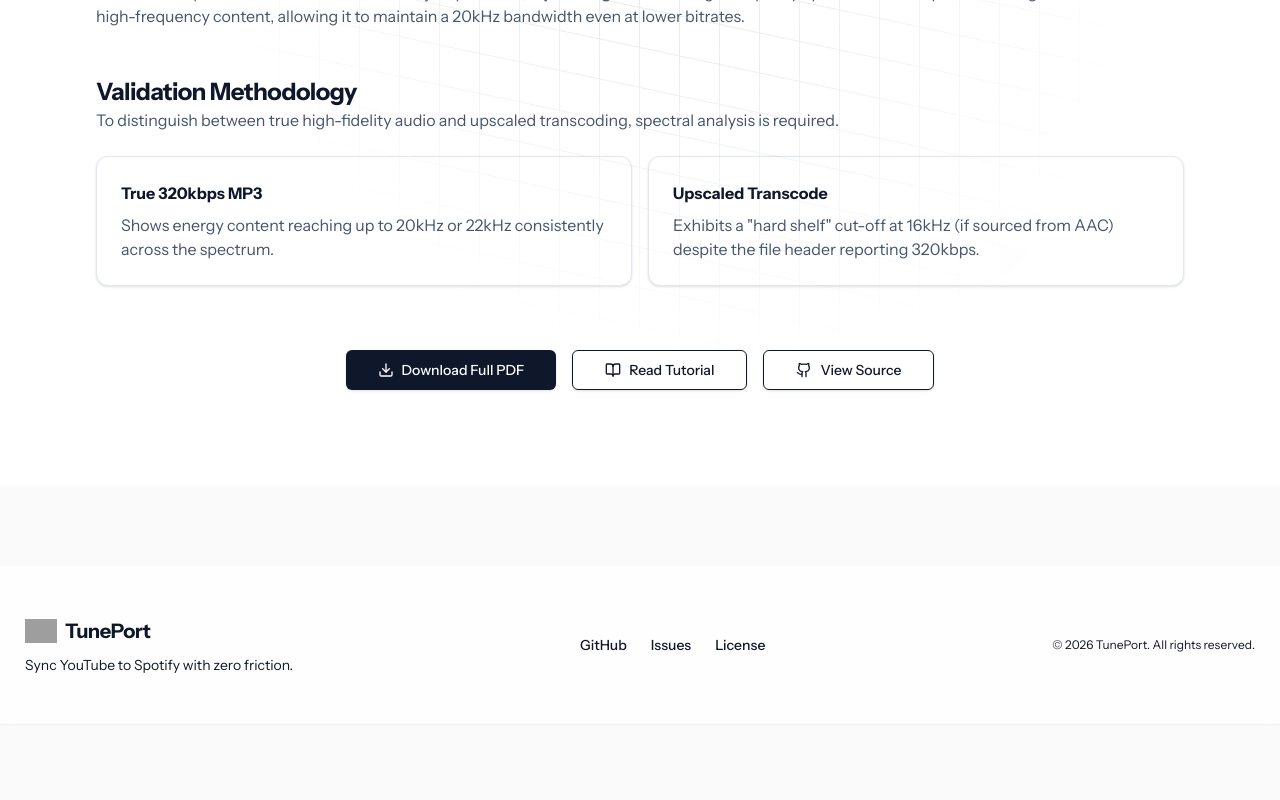
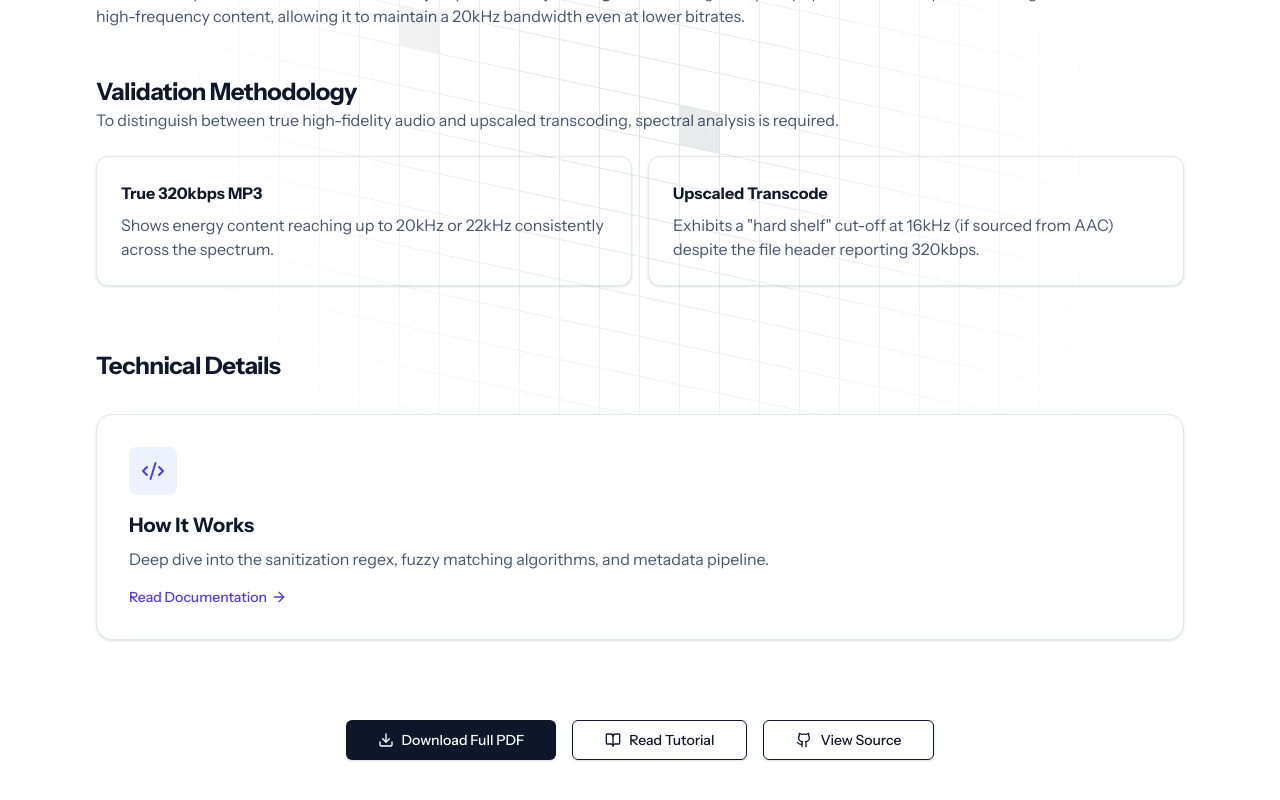
Before and after one commit to Microck/tuneport, a Next.js app in the folder website/: page /docs in a window 1280 px wide. Shown: the part 1574-2374 px from the top of the page. Before the commit the page ends 2298 px from the top, so only its background shows below. Built offline with nearby package versions, Linux system fonts and the light colour scheme; grey boxes are pictures that could not be loaded.

Commit message:
docs: link to technical details page

```diff
--- a/website/src/app/docs/page.tsx
+++ b/website/src/app/docs/page.tsx
@@ -1,6 +1,6 @@
 import { Metadata } from "next";
 import Link from "next/link";
-import { ArrowLeft, FileAudio, Music2, AlertTriangle, Download, Github, BookOpen } from "lucide-react";
+import { ArrowLeft, FileAudio, Music2, AlertTriangle, Download, Github, BookOpen, Code2, ArrowRight } from "lucide-react";
 import { Button } from "@/components/ui/button";
 import { AnimatedGridPattern } from "@/components/ui/animated-grid-pattern";
 import { TextAnimate } from "@/components/ui/text-animate";
@@ -236,6 +236,24 @@ export default function DocsPage() {
           </ul>
         </article>
 
+        <div className="mb-20">
+          <h2 className="mb-8 text-2xl font-bold tracking-tight text-slate-900" data-animate="text" data-animate-variant="slide-left">
+            <AnimatedShinyText className="text-slate-900">Technical Details</AnimatedShinyText>
+          </h2>
+          <div className="grid gap-6 md:grid-cols-1">
+             <Link href="/docs/how-it-works" className="group relative overflow-hidden rounded-2xl border border-slate-200 bg-white p-8 shadow-sm transition-all hover:shadow-md hover:border-slate-300">
+               <div className="mb-4 inline-flex rounded-lg bg-indigo-50 p-3 text-indigo-600 group-hover:bg-indigo-100 transition-colors">
+                 <Code2 className="h-6 w-6" />
+               </div>
+               <h3 className="mb-2 text-xl font-bold text-slate-900">How It Works</h3>
+               <p className="text-slate-600">Deep dive into the sanitization regex, fuzzy matching algorithms, and metadata pipeline.</p>
+               <div className="mt-4 flex items-center text-sm font-medium text-indigo-600 group-hover:translate-x-1 transition-transform">
+                 Read Documentation <ArrowRight className="ml-1 h-4 w-4" />
+               </div>
+             </Link>
+          </div>
+        </div>
+
         <div className="flex flex-col gap-4 sm:flex-row sm:justify-center">
           <Link href="https://github.com/Microck/tuneport/blob/main/docs/archival_and_transcoding.pdf" target="_blank">
             <Button size="lg" className="w-full sm:w-auto gap-2 bg-slate-900 text-white hover:bg-slate-800" data-animate="button">
```
